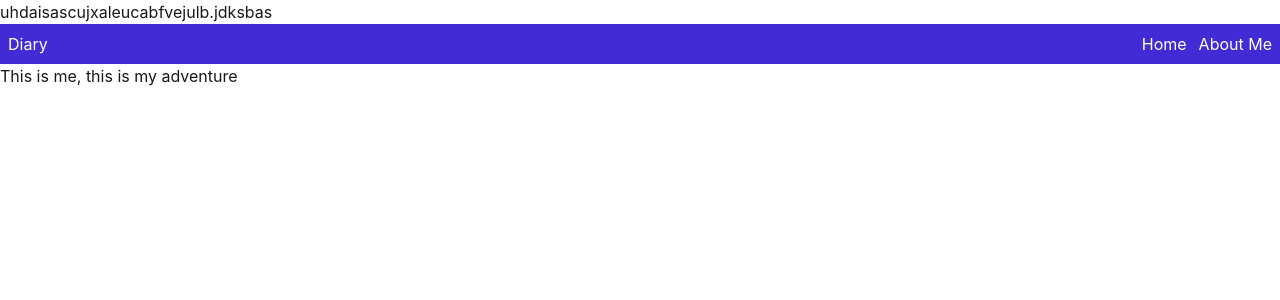
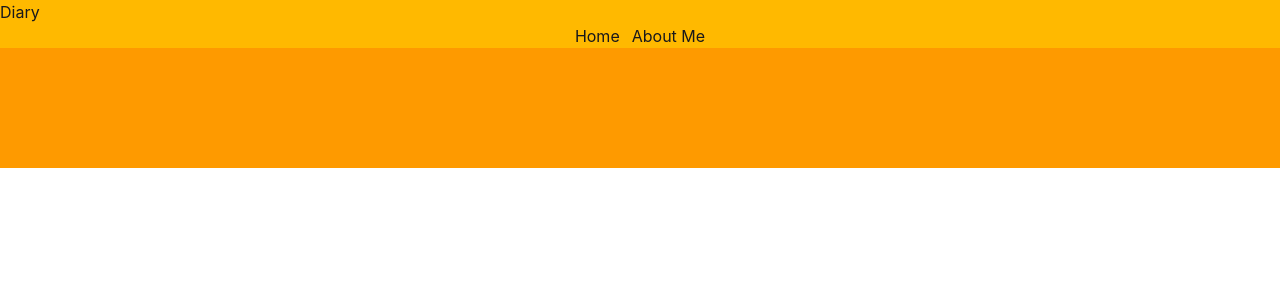
Before and after one commit to fridtjofnagel-dot/personalDiaryProject, a React (Vite) app: page / in a window 1280 px wide. Shown: the top 300 px of the page. Built offline with nearby package versions, Linux system fonts and the light colour scheme.

Commit message:
update 31.10.2026

```diff
--- a/src/App.jsx
+++ b/src/App.jsx
@@ -4,14 +4,12 @@ import { Navbar, AboutMe } from "./components";
 
 function App() {
   const [homePage, setHomePage] = useState(true);
-  const [cartPage, setCartPage] = useState(false);
-  const [userProfilePage, setUserProfilePage] = useState(false);
+  const [AboutMePage, setAboutMePage] = useState(false);
 
   return (
     <div>
-      <h1>uhdaisascujxaleucabfvejulb.jdksbas</h1>
-      <Navbar />
-      <AboutMe />
+      <Navbar setHomePage={setHomePage} setAboutMePage={setAboutMePage} className='bg-amber-300'/>
+      <main className='bg-amber-500 flex flex-col w-screen min-h-30 p-5'></main>
     </div>
   )
 }
--- a/src/components/EntryCard.jsx
+++ b/src/components/EntryCard.jsx
@@ -1,7 +1,7 @@
 function EntryCard({entry}) {
 
     return
-    <div className="card bg-base-100 w-96 shadow-sm">
+    <div className="card bg-accent w-96 shadow-sm">
         <div className="card-body">
             <h2 className="card-title">Entrynumber</h2>
             <p>here comes the entry</p>
--- a/src/components/NavBar.jsx
+++ b/src/components/NavBar.jsx
@@ -2,7 +2,7 @@ import { NavigationBtn } from '.';
 
 function Navbar({setHomePage, setAboutMePage}) {
   return (
-    <nav className='bg-primary text-white w-screen flex justify-between items-center p-2 gap-3'>
+    <nav className='bg-amber-400'>
       <div>
         <h1>Diary</h1>
       </div>
```
